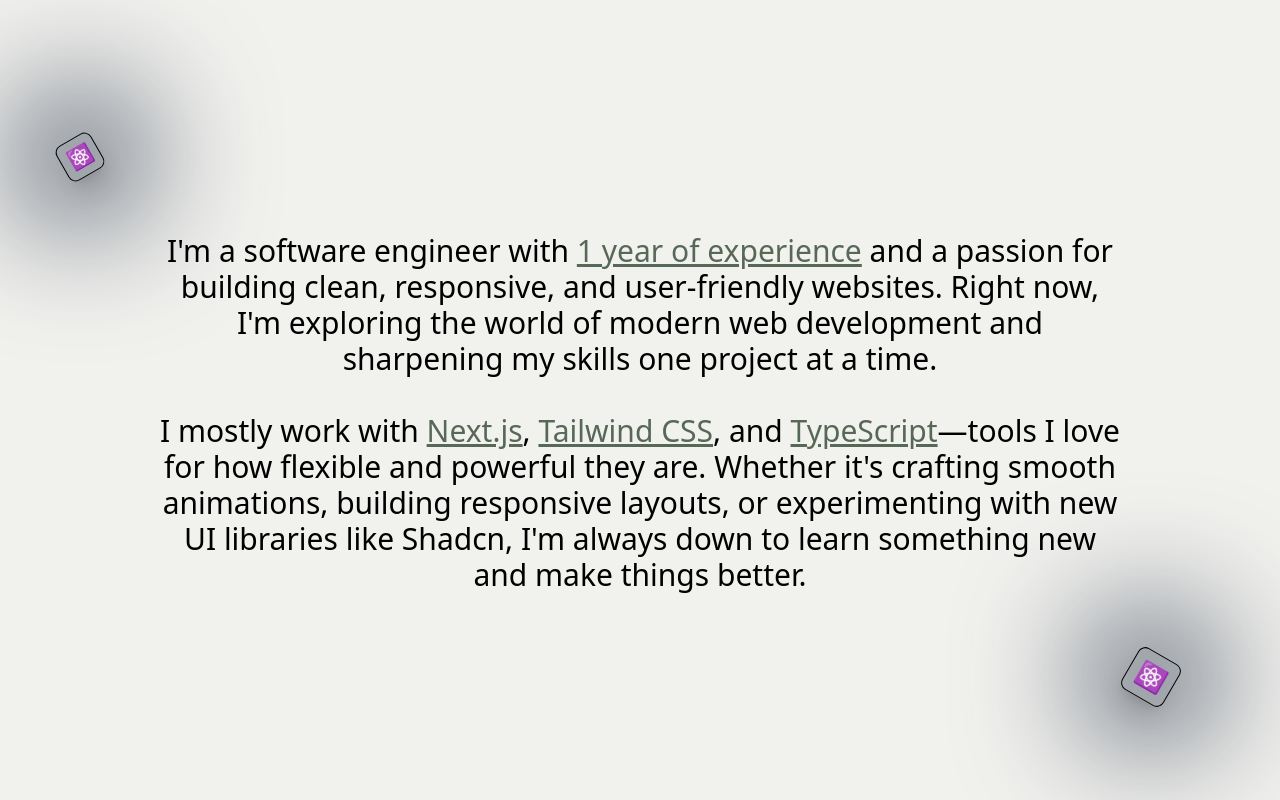
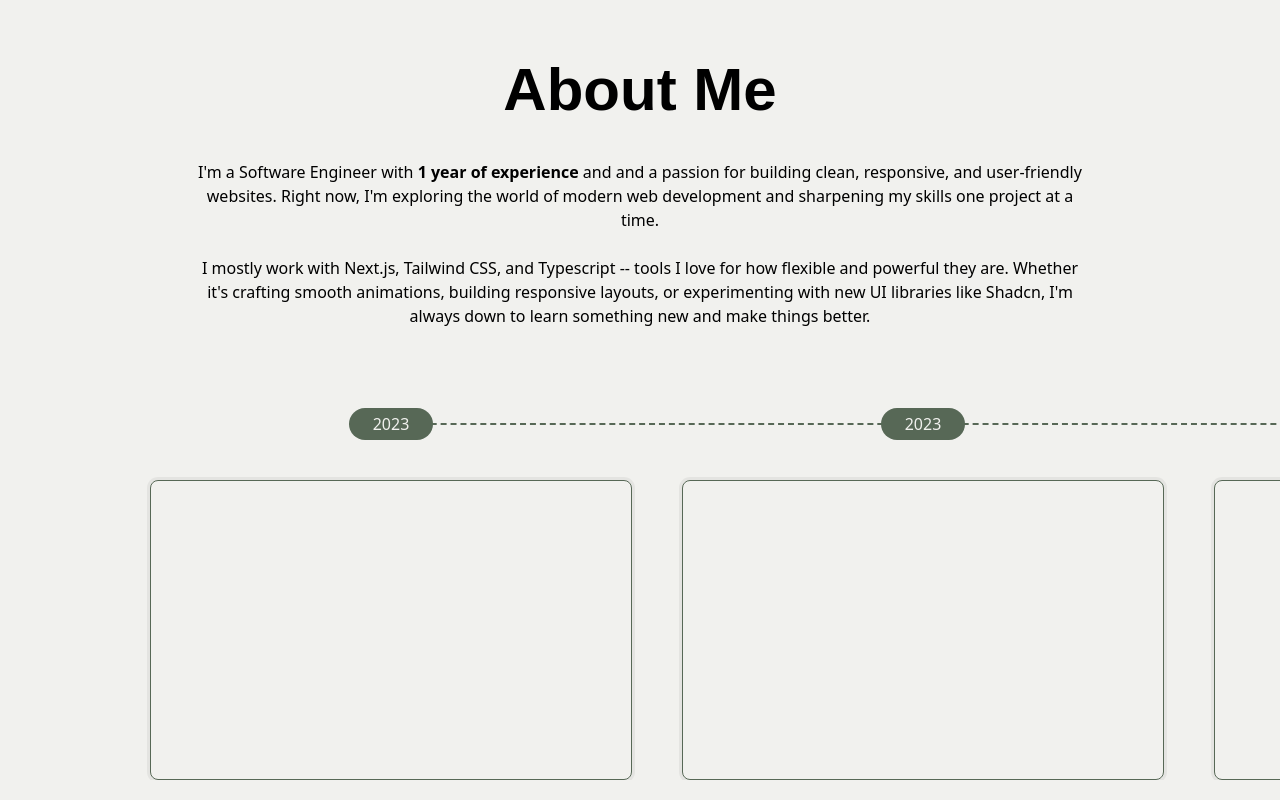
Before and after one commit to TamaWira/yuuniverse, a Next.js app: page / in a window 1280 px wide. Shown: the part 820-1620 px from the top of the page. Built offline with nearby package versions, Linux system fonts and the light colour scheme; a web font is replaced by a local one.

Commit message:
feat: add About Me section

```diff
--- a/package.json
+++ b/package.json
@@ -23,6 +23,7 @@
     "react": "^19.0.0",
     "react-dom": "^19.0.0",
     "react-icons": "^5.5.0",
+    "swiper": "^11.2.6",
     "tailwind-merge": "^3.2.0",
     "vaul": "^1.1.2"
   },
--- a/src/app/page.tsx
+++ b/src/app/page.tsx
@@ -7,11 +7,11 @@
   return (
     <div className="flex flex-col mx-auto max-w-[1280px] min-h-screen">
       <Navbar />
-      <main className="flex flex-col flex-1 gap-10 p-2">
-        <div className="flex flex-col h-[calc(100vh-70px)] xl:max-h-[1000px]">
+      <main className="flex flex-col flex-1 gap-10">
+        <div className="flex flex-col p-2 h-[calc(100vh-55px)] xl:max-h-[1280px]">
           <Hero />
         </div>
-        <div className="px-5 h-screen">
+        <div className="py-10 h-screen">
           <AboutMe />
         </div>
         <div className="p-5 h-screen">
--- a/src/components/about-me.tsx
+++ b/src/components/about-me.tsx
@@ -2,20 +2,25 @@
 
 import { motion, Variants } from "framer-motion";
 
-const itemVariants: Variants = {
-  hidden: {
-    opacity: 0,
-    y: 20,
-  },
-  show: {
-    opacity: 1,
-    y: 0,
-    transition: {
-      duration: 0.5,
-      ease: "easeOut",
-    },
-  },
-};
+import { Swiper, SwiperSlide } from "swiper/react";
+import "swiper/css";
+
+import Heading from "./heading";
+
+// const itemVariants: Variants = {
+//   hidden: {
+//     opacity: 0,
+//     y: 20,
+//   },
+//   show: {
+//     opacity: 1,
+//     y: 0,
+//     transition: {
+//       duration: 0.5,
+//       ease: "easeOut",
+//     },
+//   },
+// };
 
 const containerVariants: Variants = {
   hidden: {},
@@ -31,68 +36,67 @@
   return (
     <motion.section
       id="about-me"
-      className="relative flex items-center h-full"
+      className="relative flex flex-col justify-center h-full text-center"
       variants={containerVariants}
       initial="hidden"
       whileInView="show"
       viewport={{ once: true, amount: 0.7 }}
     >
-      {/* Content */}
-      <motion.div
-        variants={itemVariants}
-        className="md:flex-1 md:px-32 font-light text-md md:text-3xl text-center"
-      >
-        <p>
-          I&apos;m a software engineer with{" "}
-          <span className="md:font-medium font-bold text-[#576856] dark:text-[#90ab8f] underline">
-            1 year of experience
-          </span>{" "}
-          and a passion for building clean, responsive, and user-friendly
-          websites. Right now, I&apos;m exploring the world of modern web
-          development and sharpening my skills one project at a time.
-        </p>
-        <br />
-        <p>
-          I mostly work with{" "}
-          <span className="md:font-medium font-bold text-[#576856] dark:text-[#90ab8f] underline">
-            Next.js
-          </span>
-          ,{" "}
-          <span className="md:font-medium font-bold text-[#576856] dark:text-[#90ab8f] underline">
-            Tailwind CSS
-          </span>
-          , and{" "}
-          <span className="md:font-medium font-bold text-[#576856] dark:text-[#90ab8f] underline">
-            TypeScript
-          </span>
-          —tools I love for how flexible and powerful they are. Whether
-          it&apos;s crafting smooth animations, building responsive layouts, or
+      <div className="mx-auto max-w-[900px]">
+        <Heading variant="h2" className="mb-10">
+          About Me
+        </Heading>
+        <p className="font-light">
+          I&apos;m a Software Engineer with{" "}
+          <span className="font-bold">1 year of experience</span> and and a
+          passion for building clean, responsive, and user-friendly websites.
+          Right now, I&apos;m exploring the world of modern web development and
+          sharpening my skills one project at a time.
+          <br />
+          <br /> I mostly work with Next.js, Tailwind CSS, and Typescript --
+          tools I love for how flexible and powerful they are. Whether it&apos;s
+          crafting smooth animations, building responsive layouts, or
           experimenting with new UI libraries like Shadcn, I&apos;m always down
           to learn something new and make things better.
         </p>
-      </motion.div>
+      </div>
 
-      {/* Floating Icons 1 */}
-      <motion.div
-        variants={itemVariants}
-        className="top-[10%] md:top-[10%] -left-[2%] md:-left-[1%] -z-10 absolute"
-      >
-        <div className="-z-10 inset-0 bg-gray-700 blur-2xl md:blur-3xl rounded-full w-20 md:w-32 h-20 md:h-32" />
-        <div className="top-1/2 left-1/2 absolute flex justify-center items-center bg-gray-500/10 shadow-xl border rounded-lg w-10 h-10 -rotate-30 -translate-x-1/2 -translate-y-1/2">
-          <div className="flex justify-center items-center text-xl">⚛️</div>
-        </div>
-      </motion.div>
-
-      {/* Floating Icons 2 */}
-      <motion.div
-        variants={itemVariants}
-        className="top-[75%] -right-[3%] md:right-[3%] -z-10 absolute"
-      >
-        <div className="-z-10 inset-0 bg-gray-700 blur-2xl md:blur-3xl rounded-full w-20 md:w-32 h-20 md:h-32" />
-        <div className="top-1/2 left-1/2 absolute flex justify-center items-center bg-gray-500/10 shadow-xl border rounded-lg w-12 h-12 rotate-30 -translate-x-1/2 -translate-y-1/2">
-          <div className="flex justify-center items-center text-2xl">⚛️</div>
-        </div>
-      </motion.div>
+      {/* Timeline */}
+      <div className="relative flex-1 mt-20 w-full">
+        <Swiper
+          spaceBetween={50}
+          slidesPerView={2.5}
+          slidesOffsetBefore={150}
+          slidesOffsetAfter={150}
+          className="flex flex-1 justify-between w-full h-full"
+        >
+          {[1, 2, 3].map((item) => (
+            <SwiperSlide className="h-full" key={item}>
+              <div className="relative flex flex-col gap-10 h-full">
+                <div className="z-10 relative bg-[#576856] mx-auto px-6 py-1 rounded-full w-fit text-[#F1F1EE]">
+                  2023
+                </div>
+                {/* Dashed line to next slide */}
+                <div className="top-[15px] left-[50%] absolute border-[#576856] border-t-2 border-dashed w-[calc(100%+50px)] h-[2px]"></div>
+                <div className="flex-1 bg-[#F1F1EE] dark:bg-[#576856] p-5 border border-[#576856] rounded-lg ring-3 ring-black/5 w-full text-left">
+                  {/* <div className="flex items-start gap-4">
+                        <div className="mt-1 text-white">
+                          <svg xmlns="http://www.w3.org/2000/svg" width="24" height="24" viewBox="0 0 24 24" fill="none" stroke="currentColor" strokeWidth="2" strokeLinecap="round" strokeLinejoin="round">
+                            <path d="M22 10v6M2 10l10-5 10 5-10 5z"></path>
+                            <path d="M6 12v5c0 2 2 3 6 3s6-1 6-3v-5"></path>
+                          </svg>
+                        </div>
+                        <div>
+                          <h3 className="font-medium text-white">Graduated from Udayana University</h3>
+                          <p className="text-white/80 text-sm">Information Technology degree, 3.89 GPA</p>
+                        </div>
+                      </div> */}
+                </div>
+              </div>
+            </SwiperSlide>
+          ))}
+        </Swiper>
+      </div>
     </motion.section>
   );
 }
--- /dev/null
+++ b/src/components/heading.tsx
@@ -0,0 +1,24 @@
+import { cn } from "@/lib/utils";
+import React, { JSX } from "react";
+
+type Props = {
+  variant?: "h1" | "h2" | "h3" | "h4" | "h5" | "h6";
+  className?: string;
+  children: React.ReactNode;
+};
+
+export default function Heading({
+  variant = "h1",
+  className,
+  children,
+}: Props) {
+  const Component = variant as keyof JSX.IntrinsicElements;
+
+  return (
+    <Component
+      className={cn("font-abhaya font-bold text-3xl lg:text-6xl", className)}
+    >
+      {children}
+    </Component>
+  );
+}
--- /dev/null
+++ b/src/components/swiper-item.tsx
@@ -0,0 +1,30 @@
+import React from "react";
+import { SwiperSlide } from "swiper/react";
+
+export default function SwiperItem() {
+  return (
+    <SwiperSlide className="h-full">
+      <div className="relative flex flex-col gap-10 h-full">
+        <div className="z-10 relative bg-[#576856] mx-auto px-6 py-1 rounded-full w-fit">
+          2023
+        </div>
+        {/* Dashed line to next slide */}
+        <div className="top-[15px] left-[50%] absolute border-[#576856] border-t-2 border-dashed w-[calc(100%+50px)] h-[2px]"></div>
+        <div className="flex-1 bg-[#576856] p-5 rounded-lg w-full text-left">
+          {/* <div className="flex items-start gap-4">
+                  <div className="mt-1 text-white">
+                    <svg xmlns="http://www.w3.org/2000/svg" width="24" height="24" viewBox="0 0 24 24" fill="none" stroke="currentColor" strokeWidth="2" strokeLinecap="round" strokeLinejoin="round">
+                      <path d="M22 10v6M2 10l10-5 10 5-10 5z"></path>
+                      <path d="M6 12v5c0 2 2 3 6 3s6-1 6-3v-5"></path>
+                    </svg>
+                  </div>
+                  <div>
+                    <h3 className="font-medium text-white">Graduated from Udayana University</h3>
+                    <p className="text-white/80 text-sm">Information Technology degree, 3.89 GPA</p>
+                  </div>
+                </div> */}
+        </div>
+      </div>
+    </SwiperSlide>
+  );
+}
--- a/src/components/theme-toggle.tsx
+++ b/src/components/theme-toggle.tsx
@@ -15,7 +15,7 @@
   return (
     <DropdownMenu>
       <DropdownMenuTrigger asChild>
-        <button className="flex justify-center items-center bg-white dark:bg-[#576856] shadow-xl border rounded-full focus:outline-none w-9 h-9">
+        <button className="flex justify-center items-center bg-white dark:bg-[#576856] border rounded-full focus:outline-none w-9 h-9">
           <Sun className="w-[1.2rem] h-[1.2rem] rotate-0 dark:-rotate-90 scale-100 dark:scale-0 transition-all" />
           <Moon className="absolute w-[1.2rem] h-[1.2rem] dark:text-white rotate-90 dark:rotate-0 scale-0 dark:scale-100 transition-all dark:background-black" />
           <span className="sr-only">Toggle theme</span>
```
Also changed, not shown: 1 other file (tests, documents, lock files or other folders).
